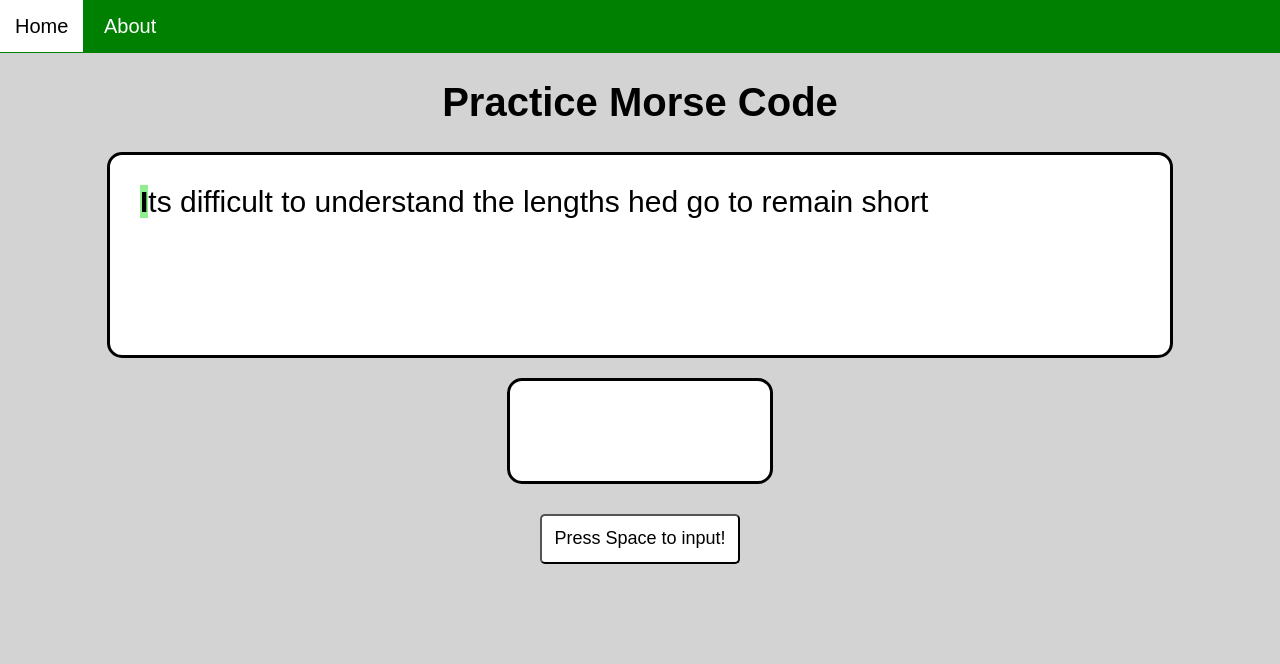
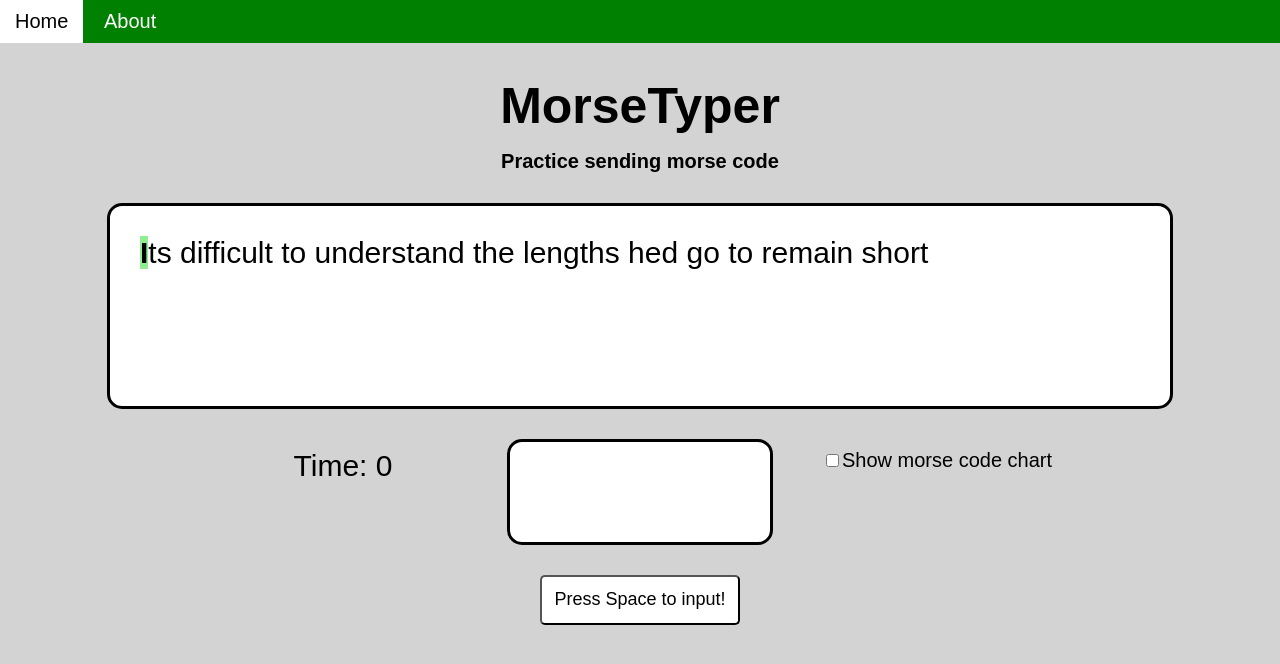
Before and after one commit to Pointyepic/ByteHacksProject, a Flask app: page / in a window 1280 px wide. Shown: the top 664 px of the page. Run offline with Flask 2, Linux system fonts and the light colour scheme.

Commit message:
added timer, sound, and chart

```diff
--- a/static/spaceinput.js
+++ b/static/spaceinput.js
@@ -1,12 +1,17 @@
-var downtimer, uptimer;
+var downtimer, uptimer, stopwatch;
 var uptime=0;
 var downtime=0;
+var stoptime=0;
 var down=false;
 var up=false;
+var start=false;
+var finish=false;
 var str='';
 var letter='';
 var sentence;
 var index=0;
+var sound=document.getElementById('audio');
+
 var morselist=['.-','-...','-.-.','-..','.','..-.',
     '--.','....','..','.---','-.-','.-..',
     '--','-.','---','.--.','--.-','.-.','...',
@@ -14,17 +19,25 @@ var morselist=['.-','-...','-.-.','-..','.','..-.',
     '.----','..---','...--','....-','.....',
     '-....','--...','---..','----.','-----'];
 var alphabet=['a','b','c','d','e','f','g','h','i','j','k','l','m',
-            'n','o','p','q','r','s','t','u','v,','w','x','y','z',
+            'n','o','p','q','r','s','t','u','v','w','x','y','z',
             '1','2','3','4','5','6','7','8','9','0'];
+
 function initSentence(line) {
     sentence=line;
 }
+
 document.addEventListener('keydown', function(event) {
     if(event.keyCode == 32 && !down) {
         if (up) clearInterval(uptimer);
         console.log("uptime: "+uptime);
         uptime=0;
         up=false;
+        sound.play();
+        sound.volume=0.5;
+        if (!start) {
+             stopwatch=setInterval(addStopWatch, 1000);
+             start=true;
+        }
         downtimer=setInterval(addDownTime,10);
         down=true;
         var button=document.getElementById("button").setAttribute('class','spacedown');
@@ -38,12 +51,13 @@ document.addEventListener('keyup', function(event) {
         else str=str+".";
         if (str.length>5) str='';
         updateInputBox();
+        document.getElementById('audio').pause();
         console.log("downtime:"+downtime);
         console.log(str);
         clearInterval(downtimer);
         downtime=0;
         down=false;
-        uptimer=setInterval(addUpTime, 10);
+        if (!finish) uptimer=setInterval(addUpTime, 10);
         up=true;
         var button=document.getElementById("button").setAttribute('class','spaceup');
     }
@@ -51,7 +65,7 @@ document.addEventListener('keyup', function(event) {
 
 function addUpTime() {
     uptime++;
-    if (uptime==30) {
+    if (uptime==20 && start) {
         letter=alphabet[morselist.indexOf(str)];
 
         if (letter.toLocaleLowerCase().localeCompare
@@ -77,6 +91,23 @@ function addDownTime() {
     downtime++;
 }
 
+function addStopWatch() {
+    stoptime++;
+    updateStopWatch();
+}
+
+function updateStopWatch() {
+    var timerbox=document.getElementById('stopwatch');
+    timerbox.setAttribute('class','stopwatch');
+    var children = timerbox.childNodes;
+    for(var i = 0; i < children.length; i++) {
+        timerbox.removeChild(children[i]);
+    }
+    var timertext=document.createElement('p');
+    timertext.setAttribute('id','timer');
+    timertext.appendChild(document.createTextNode('Time: '+stoptime));
+    timerbox.appendChild(timertext);
+}
 function updateInputBox() {
     var inputBox=document.getElementById("inputbox");
     var children = inputBox.childNodes;
@@ -107,7 +138,12 @@ function changeHighlight(att) {
         //index++
     }
     else {
-        text.appendChild(document.createTextNode("Great Job! You finished the sentence."));
+        console.log(length);
+        var cpm=(sentence.length.toFixed(2)/(stoptime.toFixed(2)/60.00));
+        var wpm=(cpm/5.00).toFixed(2);
+        text.appendChild(document.createTextNode("Great Job! You finished the sentence in "+stoptime+" seconds (~"+wpm+" wpm)."));
+        clearInterval(stopwatch);
+        finish=true;
         section.appendChild(text);
         var homelink=document.createElement('a');
         homelink.setAttribute('href',"home");
@@ -116,3 +152,11 @@ function changeHighlight(att) {
         section.appendChild(homelink);
     }
 }
+function showChart(){
+    var chart=document.getElementById('morsechart');
+    var pic=document.getElementById('image');
+    if (document.getElementById('checkbox').checked){
+        pic.setAttribute('class','visible');
+    }
+    else pic.setAttribute('class','hidden');
+}
--- a/static/style.css
+++ b/static/style.css
@@ -3,11 +3,19 @@ body {
     margin: 0;
 }
 h1 {
-    font-size: 40px;
+    font-size: 50px;
     font-family: "Arial";
     text-align: center;
+    margin-bottom: 15px;
 }
 
+h2 {
+    font-size: 20px;
+    font-family: "Arial";
+    text-align: center;
+    margin-top: 0px;
+    margin-bottom: 30px;
+}
 .textbox {
     margin: auto;
     border: 3px solid black;
@@ -19,15 +27,40 @@ h1 {
     background-color: white;
 }
 
+.midpart {
+    text-align:center;
+}
+
+.inputarea {
+    display: inline-block
+}
 .inputbox {
     margin: auto;
-    margin-top: 20px;
+    margin-top: 30px;
     border: 3px solid black;
     border-radius: 15px;
     padding: 0px 30px;
     height: 100px;
     width: 200px;
     background-color: white;
+    vertical-align: top;
+}
+
+.stopwatch {
+    margin-top: 10px;
+    display: inline-block;
+    width: 25%;
+    vertical-align: top;
+}
+.morsechart {
+    display: inline-block;
+    width: 25%;
+    margin-top: 40px;
+    font-size: 20px;
+    font-family: "Arial";
+    text-align: center;
+    overflow:hidden;
+    vertical-align: top;
 }
 #paragraph {
     font-family: "Arial";
@@ -35,6 +68,11 @@ h1 {
     text-align: left;
 }
 
+#timer {
+    font-family: "Arial";
+    font-size: 30px;
+    text-align: center;
+}
 .buttonborder {
     text-align: center;
     padding: 30px;
@@ -46,6 +84,7 @@ h1 {
     font-family: "Arial";
     font-size: 18px;
     border-radius: 5px;
+
 }
 
 .spacedown {
@@ -59,7 +98,7 @@ h1 {
     background-color: green;
     font-size: 20px;
     font-family: "Arial";
-    padding: 15px 0px;
+    padding: 10px 0px;
     overflow: hidden;
 }
 
@@ -91,3 +130,15 @@ h1 {
     font-weight: bold;
     text-align: center;
 }
+
+#image {
+    width: 75%;
+    height: 75%;
+}
+.visible {
+    display: show;
+    margin: 0px;
+}
+.hidden {
+    display: none;
+}
--- a/templates/home.html
+++ b/templates/home.html
@@ -4,18 +4,32 @@
     <title> MorseTyper</title>
     <link rel="stylesheet" type="text/css" href="{{ url_for('static', filename='style.css') }}">
 </head>
-<body onload="changeHighlight('correct');">
+<body onload="changeHighlight('correct'); updateStopWatch();">
     <div class="topnav">
         <a href="home">Home</a>
         <a href="about">About</a>
       </div>
-    <h1> Practice Morse Code</h1>
-    <div class="textbox" id="textbox">
+    <h1> MorseTyper</h1>
+    <h2> Practice sending morse code</h2>
+    <div class="textbox" id="textbox"> </div>
+
+    <div class="midpart">
+        <div class="stopwatch" id="stopwatch"> </div>
+        <div class='inputarea'>
+            <div class="inputbox" id="inputbox"></div>
+            <div class="buttonborder">
+                <button class='spaceup' id="button" type="button"> Press Space to input! </button>
+            </div>
+        </div>
+        <div class="morsechart" id="morsechart">
+            <input type="checkbox" id="checkbox" onclick="showChart();">Show morse code chart</input>
+            <img src="{{ url_for('static', filename='morsechart.png') }}" id='image' class='hidden'> </img>
+        </div>
     </div>
-    <div class="inputbox" id="inputbox"></div>
-    <div class="buttonborder">
-        <button class='spaceup' id="button" type="button"> Press Space to input! </button>
-    </div>
+    <audio id="audio" controls loop style="display:none">
+        <source src="{{ url_for('static', filename='morsecodesound.mp3') }}" type="audio/mpeg">
+    </audio>
     <script src="{{ url_for('static', filename='spaceinput.js') }}"></script>
     <script> initSentence('{{sentence}}'); </script>
 </body>
+</html>
```
Also changed, not shown: static/morsechart.png (added), 1 other file.
